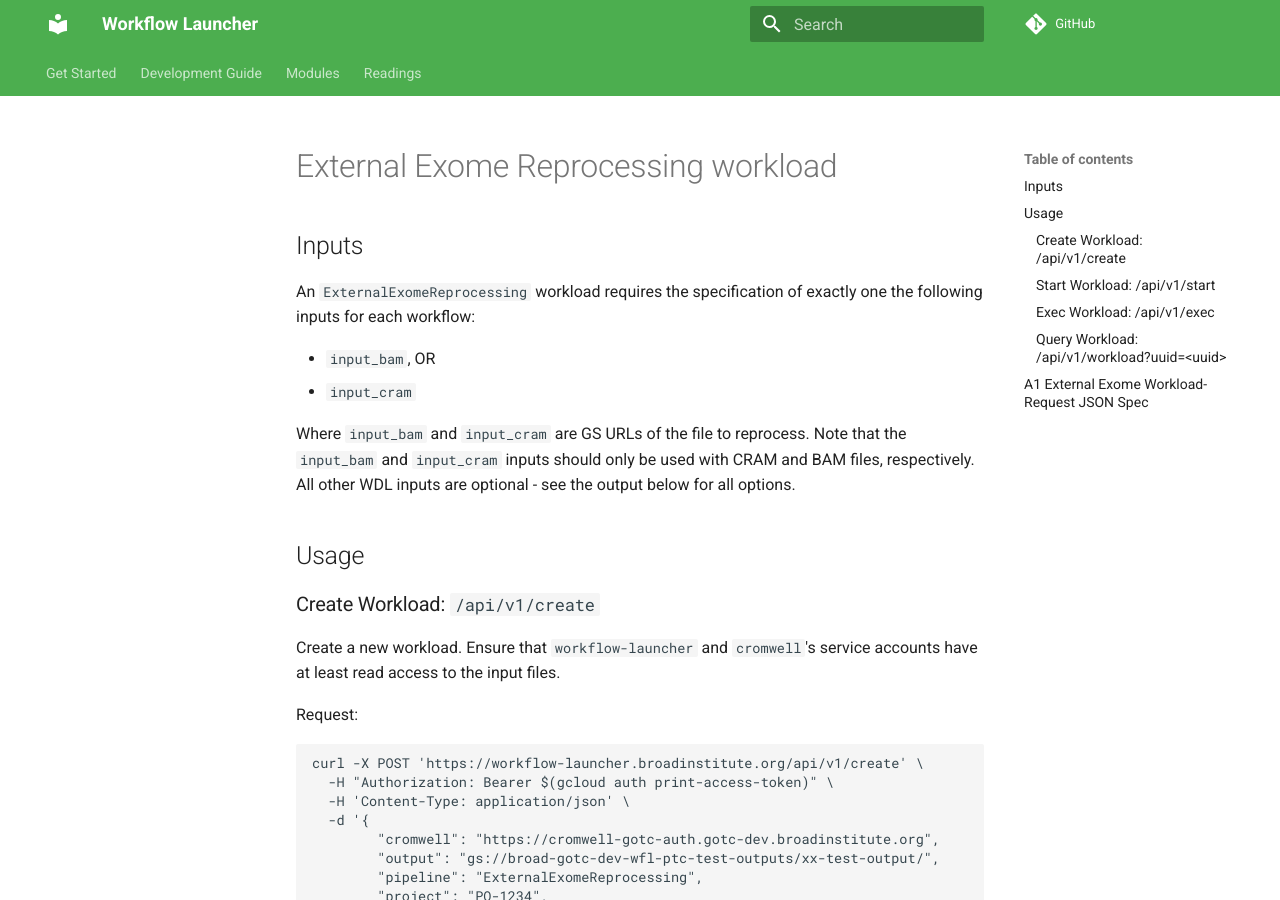
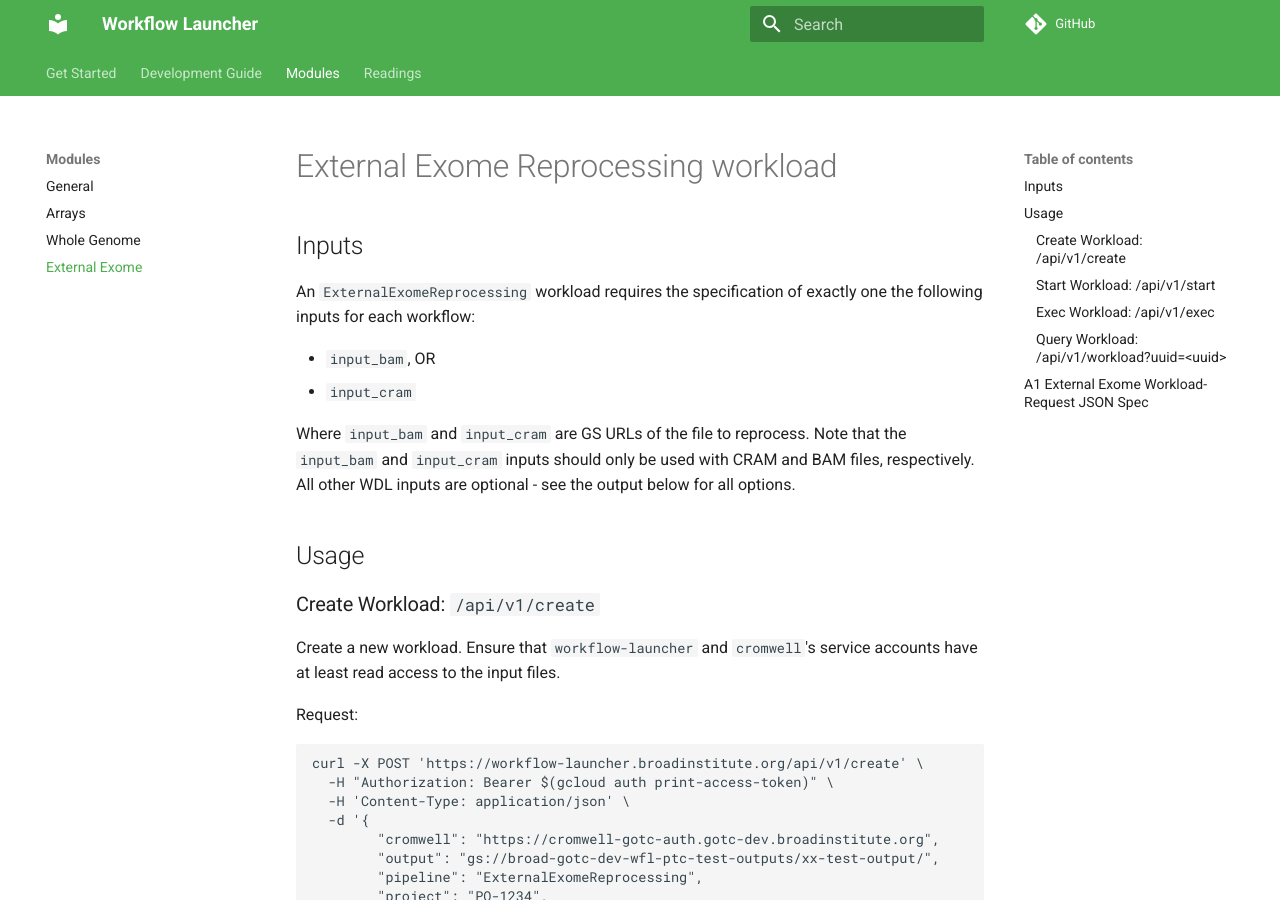
Before and after one commit to broadinstitute/wfl, an MkDocs documentation site: the page built from docs/md/external-exome-reprocessing.md, in a window 1280 px wide and 900 px high. Built offline with MkDocs 1.6.1 and Material for MkDocs 9.7.7, drawn with Linux system fonts in a browser that asks for light colours; comment, search, counter and statistics services are not loaded.

Commit message:
GH-1011 add exomes to mkdocs

```diff
--- a/docs/mkdocs.yml
+++ b/docs/mkdocs.yml
@@ -30,6 +30,7 @@ nav:
     - General: modules-general.md
     - Arrays: modules-arrays.md
     - Whole Genome: dev-wgs.md
+    - External Exome: external-exome-reprocessing.md
   - Readings:
     - WorkFlow Launcher's Role in Terra: terra.md
 
```
